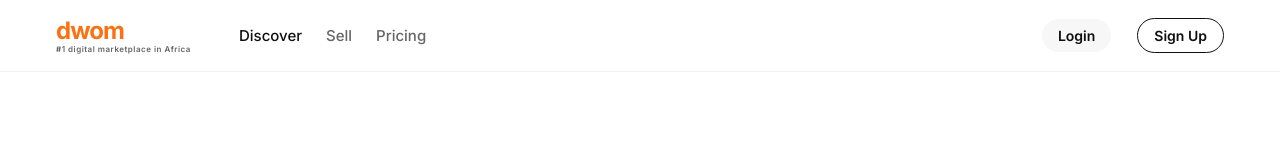
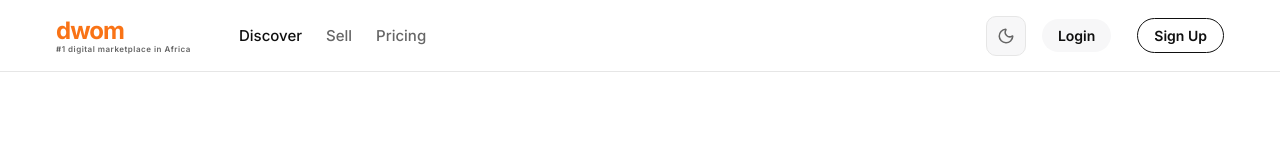
Before and after one commit to 37fury/dwom, a Next.js app: page / in a window 1280 px wide. Shown: the top 160 px of the page. Built offline with nearby package versions, Linux system fonts and the light colour scheme; no server answers; the database is empty.

Commit message:
Add dark mode toggle with system preference detection and localStorage persistence

```diff
--- a/app/components/Navbar.module.css
+++ b/app/components/Navbar.module.css
@@ -4,12 +4,17 @@
     left: 0;
     width: 100%;
     height: 72px;
-    background: rgba(255, 255, 255, 0.85);
+    background: var(--header-bg);
     backdrop-filter: blur(12px);
     -webkit-backdrop-filter: blur(12px);
-    border-bottom: 1px solid rgba(0, 0, 0, 0.05);
+    border-bottom: 1px solid var(--border-color);
     z-index: 1000;
     transition: all 0.3s ease;
+}
+
+.themeToggle {
+    display: flex;
+    align-items: center;
 }
 
 .navbarHidden {
--- a/app/components/Navbar.tsx
+++ b/app/components/Navbar.tsx
@@ -4,6 +4,7 @@ import { useState, useEffect } from 'react';
 import Link from 'next/link';
 import { usePathname } from 'next/navigation';
 import styles from './Navbar.module.css';
+import ThemeToggle from './ThemeToggle';
 
 export default function Navbar({ user }: { user?: any }) {
     const pathname = usePathname();
@@ -65,6 +66,11 @@ export default function Navbar({ user }: { user?: any }) {
                 </div>
 
                 <div className={styles.rightActions}>
+                    {/* Theme Toggle */}
+                    <div className={styles.themeToggle}>
+                        <ThemeToggle />
+                    </div>
+
                     {/* Desktop Auth Buttons */}
                     <div className={styles.authButtons}>
                         {user ? (
--- /dev/null
+++ b/app/components/ThemeToggle.tsx
@@ -0,0 +1,74 @@
+'use client';
+
+import { useState, useEffect } from 'react';
+import { Moon, Sun } from 'lucide-react';
+
+export default function ThemeToggle() {
+    const [theme, setTheme] = useState<'light' | 'dark'>('light');
+    const [mounted, setMounted] = useState(false);
+
+    useEffect(() => {
+        setMounted(true);
+        // Check localStorage or system preference
+        const savedTheme = localStorage.getItem('dwom-theme') as 'light' | 'dark' | null;
+        const systemPrefersDark = window.matchMedia('(prefers-color-scheme: dark)').matches;
+
+        const initialTheme = savedTheme || (systemPrefersDark ? 'dark' : 'light');
+        setTheme(initialTheme);
+        document.documentElement.setAttribute('data-theme', initialTheme);
+    }, []);
+
+    const toggleTheme = () => {
+        const newTheme = theme === 'light' ? 'dark' : 'light';
+        setTheme(newTheme);
+        document.documentElement.setAttribute('data-theme', newTheme);
+        localStorage.setItem('dwom-theme', newTheme);
+    };
+
+    // Avoid hydration mismatch
+    if (!mounted) {
+        return (
+            <button
+                style={{
+                    width: '40px',
+                    height: '40px',
+                    borderRadius: '10px',
+                    border: '1px solid var(--border-color)',
+                    background: 'var(--bg-secondary)',
+                    display: 'flex',
+                    alignItems: 'center',
+                    justifyContent: 'center',
+                    cursor: 'pointer',
+                }}
+                aria-label="Toggle theme"
+            >
+                <Sun size={18} color="var(--text-secondary)" />
+            </button>
+        );
+    }
+
+    return (
+        <button
+            onClick={toggleTheme}
+            style={{
+                width: '40px',
+                height: '40px',
+                borderRadius: '10px',
+                border: '1px solid var(--border-color)',
+                background: 'var(--bg-secondary)',
+                display: 'flex',
+                alignItems: 'center',
+                justifyContent: 'center',
+                cursor: 'pointer',
+                transition: 'all 0.2s',
+            }}
+            aria-label={theme === 'light' ? 'Switch to dark mode' : 'Switch to light mode'}
+        >
+            {theme === 'light' ? (
+                <Moon size={18} color="var(--text-secondary)" />
+            ) : (
+                <Sun size={18} color="#fbbf24" />
+            )}
+        </button>
+    );
+}
--- a/app/globals.css
+++ b/app/globals.css
@@ -14,6 +14,20 @@
   --card-shadow: 0 4px 6px -1px rgba(0, 0, 0, 0.1);
   --header-bg: rgba(255, 255, 255, 0.8);
   --bg-brand-subtle: #fff0eb;
+}
+
+/* Dark Theme */
+[data-theme="dark"] {
+  --bg-primary: #0f0f0f;
+  --bg-secondary: #1a1a1a;
+  --bg-tertiary: #252525;
+  --text-primary: #f5f5f5;
+  --text-secondary: #a3a3a3;
+  --text-muted: #737373;
+  --border-color: #2a2a2a;
+  --card-shadow: 0 4px 6px -1px rgba(0, 0, 0, 0.3);
+  --header-bg: rgba(15, 15, 15, 0.9);
+  --bg-brand-subtle: #1f1510;
 }
 
 
```
